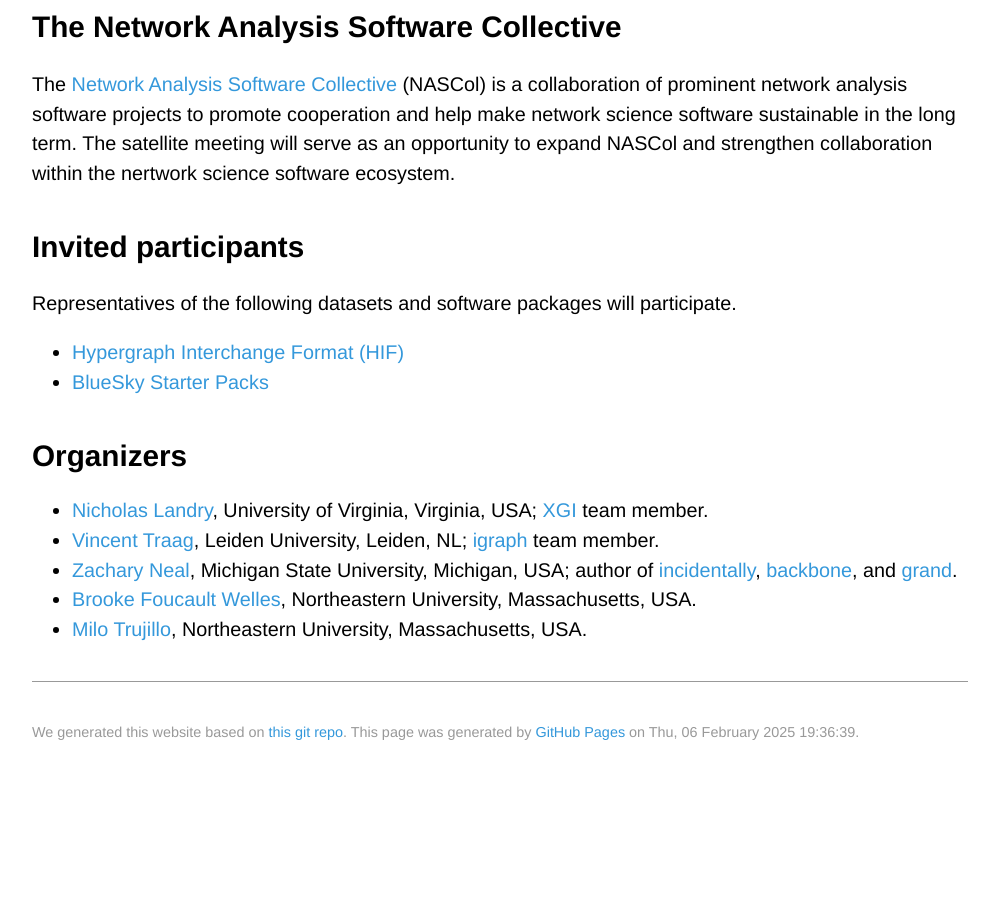
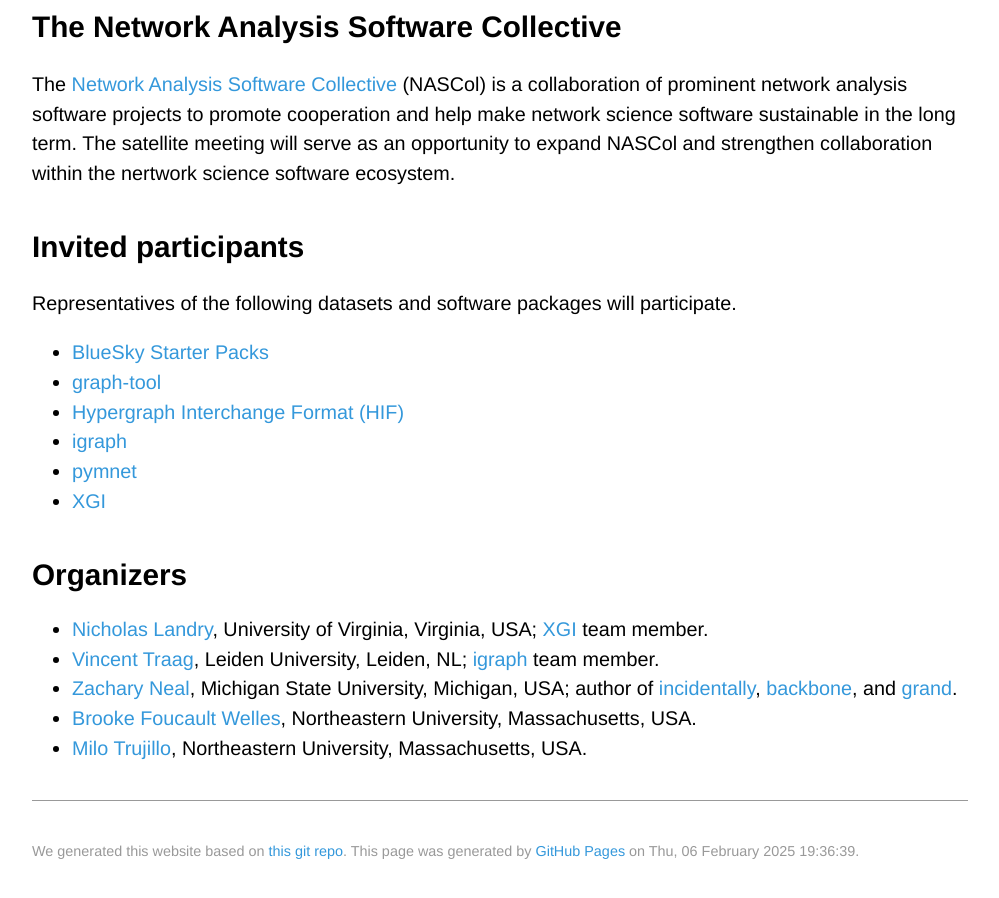
Before and after one commit to nas-col/netsci.nascol.net, a Jekyll site: the page built from index.md, in a window 1280 px wide and 900 px high, scrolled down 929 px. Shown: the whole window, without its empty margins (140-1139 px from the left). Built offline with Jekyll 4.4.1, drawn with Linux system fonts in a browser that asks for light colours; some web fonts are replaced; our own code applies the rules of GitHub Pages for plain Markdown files; before the commit the page ends 1710 px from its top, so only the background shows below that.

Commit message:
Update index.md

```diff
--- a/index.md
+++ b/index.md
@@ -18,8 +18,12 @@ The [Network Analysis Software Collective](https://nascol.net) (NASCol) is a col
 
 Representatives of the following datasets and software packages will participate.
 
+ - [BlueSky Starter Packs](https://asmithh.github.io/)
+ - [graph-tool](https://graph-tool.skewed.de/)
  - [Hypergraph Interchange Format (HIF)](https://github.com/pszufe/HIF-standard)
- - [BlueSky Starter Packs](https://asmithh.github.io/)
+ - [igraph](https://xgi.readthedocs.io/)
+ - [pymnet](https://mnets.github.io/pymnet/index.html)
+ - [XGI](https://xgi.readthedocs.io/)
 
 ## Organizers
 
```
